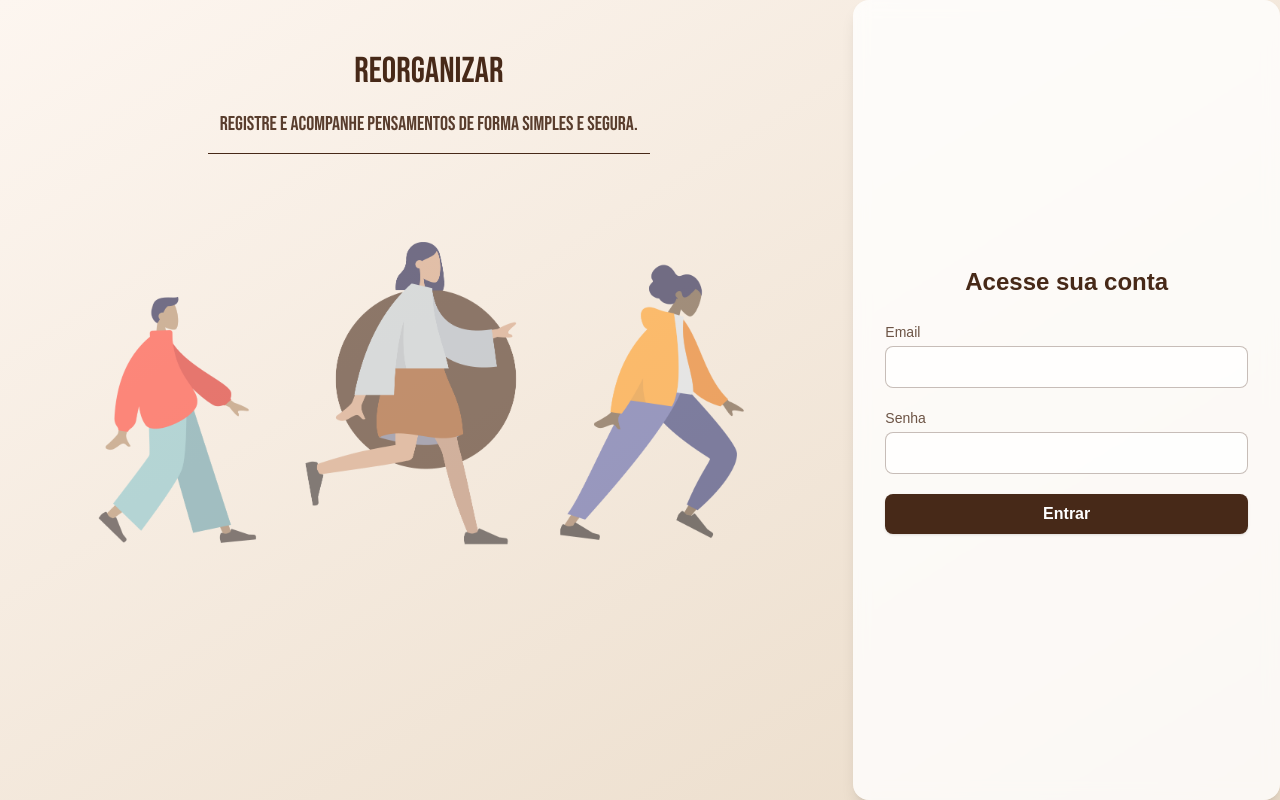
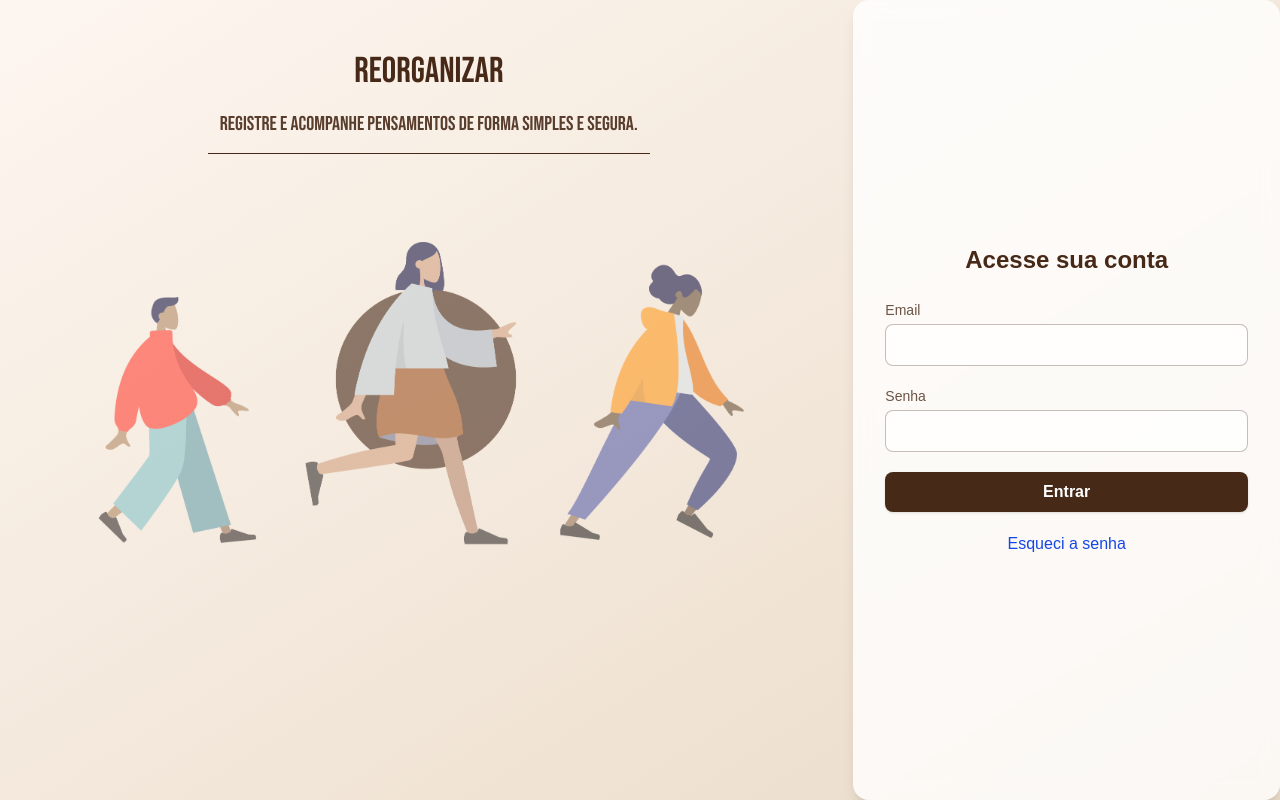
Before and after one commit to CMatchelo/mindlog, a Next.js app: page /login in a window 1280 px wide. Built offline with nearby package versions, Linux system fonts and the light colour scheme; no server answers.

Commit message:
Minor Fix

```diff
--- a/src/Contexts/AuthContext.tsx
+++ b/src/Contexts/AuthContext.tsx
@@ -7,6 +7,7 @@ import { createContext, useEffect, useState } from "react";
 import { auth } from "../../firebase";
 import React from "react";
 import { Client, Professional, Admin, UserType } from "@/Types/user";
+import { Thought } from "@/Types/thoughts";
 
 type AppUser = Professional | Client | Admin | null;
 
@@ -15,6 +16,7 @@ interface AuthContextType {
   loading: boolean;
   loginAcc: (email: string, password: string) => Promise<void>;
   signOut: () => Promise<void>;
+  addThought?: (thought: any) => void; // <-- nova função
 }
 
 const AuthContext = createContext<AuthContextType>({
@@ -22,6 +24,7 @@ const AuthContext = createContext<AuthContextType>({
   loading: true,
   loginAcc: async () => {},
   signOut: async () => {},
+  addThought: () => {},
 });
 
 export const AuthProvider = ({ children }: { children: React.ReactNode }) => {
@@ -37,18 +40,15 @@ export const AuthProvider = ({ children }: { children: React.ReactNode }) => {
       }
 
       try {
-        // pega o token para autenticar na API
         const token = await fbUser.getIdToken();
 
         const res = await fetch("/api/getUser", {
           method: "GET",
           headers: {
             "Content-type": "application/json",
-            Authorization: `Bearer ${token}`
+            Authorization: `Bearer ${token}`,
           },
         });
-
-        console.log("Resposta da API:", res);
 
         if (!res.ok) throw new Error("Erro ao buscar usuário");
 
@@ -81,6 +81,19 @@ export const AuthProvider = ({ children }: { children: React.ReactNode }) => {
     }
   };
 
+  const addThought = (thought: Thought) => {
+    setUser((prev) => {
+      if (!prev) return prev;
+      if ("thoughts" in prev) {
+        return {
+          ...prev,
+          thoughts: [thought, ...(prev.thoughts ?? [])],
+        };
+      }
+      return prev;
+    });
+  };
+
   const errorHandle = (err: unknown) => {
     if (err instanceof FirebaseError) {
       const msg = getFirebaseErrorMessage(err.code);
@@ -96,6 +109,7 @@ export const AuthProvider = ({ children }: { children: React.ReactNode }) => {
         loading,
         loginAcc,
         signOut,
+        addThought, // <-- expõe no contexto
       }}
     >
       {children}
--- a/src/app/login/page.tsx
+++ b/src/app/login/page.tsx
@@ -7,6 +7,7 @@ import { useForm } from "react-hook-form";
 import { redirectByRole } from "@/utils/redirectByRole";
 import { Bebas_Neue } from "next/font/google";
 import LoadingScreen from "@/components/LoadingScreen";
+import { getAuth, sendPasswordResetEmail } from "firebase/auth";
 
 const bebasNeue = Bebas_Neue({
   subsets: ["latin"],
@@ -25,11 +26,17 @@ export default function Page() {
   const {
     register,
     handleSubmit,
+    watch,
     formState: { errors },
   } = useForm<LoginFormInputs>();
 
+  const auth = getAuth();
   const [checking, setChecking] = useState(false);
   const [loginError, setLoginError] = useState(false);
+  const [emailReset, setEmailReset] = useState("");
+  const [emailSent, setEmailSent] = useState(false);
+  const [emailError, setEmailError] = useState(false);
+  const emailValue = watch("email"); // pega o valor atual do campo email
 
   useEffect(() => {
     setChecking(true);
@@ -45,10 +52,25 @@ export default function Page() {
     try {
       await loginAcc(data.email, data.password);
     } catch (err) {
-      console.log(err);
+      console.error(err);
       setLoginError(true);
       setChecking(false);
     }
+  };
+
+  const sendResetEmail = async () => {
+    setChecking(true);
+    setEmailError(false);
+    setEmailSent(false);
+    try {
+      await sendPasswordResetEmail(auth, emailValue);
+      setEmailReset(emailValue);
+      setEmailSent(true);
+    } catch (err) {
+      setEmailError(true);
+      console.error("Erro ao enviar email", err);
+    }
+    setChecking(false);
   };
 
   if (loading) {
@@ -153,6 +175,16 @@ export default function Page() {
           >
             Entrar
           </button>
+          <div
+            className="w-full flex flex-col items-center cursor-pointer"
+            onClick={sendResetEmail}
+          >
+            {emailSent && <span>Um email foi enviado para {emailReset}</span>}
+            {emailError && <span>Confira o email e tente novamente</span>}
+            <span className="text-blue-700 hover:text-blue-900 hover:underline">
+              Esqueci a senha
+            </span>
+          </div>
         </form>
       </div>
     </div>
--- a/src/app/pacient/components/registerThought.tsx
+++ b/src/app/pacient/components/registerThought.tsx
@@ -76,14 +76,16 @@ export const RegisterTought = () => {
     handleSubmit,
     getValues,
     formState: { errors },
-    reset
+    reset,
   } = useForm<RegisterThoughtInputs>();
 
-  const { user } = useAuth();
+  const { user, addThought } = useAuth();
   const [step, setStep] = useState(1);
   const [savingThought, setSavingThought] = useState(false);
   const [displayPopup, setDisplayPopup] = useState(false);
-  const [popupMsg, setPopupMsg] = useState<string>("Pensamento salvo com sucesso")
+  const [popupMsg, setPopupMsg] = useState<string>(
+    "Pensamento salvo com sucesso"
+  );
 
   const handleRegisterThought = async (formData: RegisterThoughtInputs) => {
     setSavingThought(true);
@@ -105,15 +107,17 @@ export const RegisterTought = () => {
       await res.json();
 
       if (!res.ok) {
-        setPopupMsg("Erro ao registrar pensamento. Tente novamente")
+        setPopupMsg("Erro ao registrar pensamento. Tente novamente");
       } else {
         setStep(1);
         reset();
-        setPopupMsg("Pensamento registrado com sucesso")
+        setPopupMsg("Pensamento registrado com sucesso");
+        const newThought = { ...formData, createdAt: new Date() };
+        addThought?.(newThought);
       }
     } catch (err) {
       console.error("Erro ao registrar pensamento:", err);
-      setPopupMsg("Erro ao registrar pensamento. Tente novamente")
+      setPopupMsg("Erro ao registrar pensamento. Tente novamente");
     } finally {
       setSavingThought(false);
       setDisplayPopup(true);
@@ -143,9 +147,7 @@ export const RegisterTought = () => {
   };
 
   if (savingThought) {
-    return (
-      <LoadingScreen />
-    );
+    return <LoadingScreen />;
   }
 
   if (displayPopup) {
--- a/src/app/psi/page.tsx
+++ b/src/app/psi/page.tsx
@@ -45,11 +45,11 @@ export default function Page() {
       <div className="p-4 flex flex-col gap-4">
         <div className="bg-secondary2 p-2 rounded-md shadow-md space-y-3 sm:space-y-2">
           <div className="flex flex-row sm:items-baseline flex-wrap gap-1 text-base sm:text-lg">
-            <h2 className="">Olá </h2>
+            <span>Olá</span>
             <h2 className="font-bold">
-              {" "}
               {professional?.firstName} {professional?.lastName}{" "}
             </h2>
+            <span className="hidden sm:block">, seja bem-vindo(a)!</span>
           </div>
           <div className="flex flex-row sm:items-baseline flex-wrap gap-1 text-base sm:text-lg">
             <h2>CRP -</h2>
--- a/src/app/resetPassword/components/resetPasswordContent.tsx
+++ b/src/app/resetPassword/components/resetPasswordContent.tsx
@@ -83,7 +83,7 @@ export const ResetPasswordContent = () => {
 
   return (
     <div className="relative z-10 w-full max-w-md p-6 bg-white/80 rounded-2xl shadow-lg backdrop-blur-md">
-      <h1 className="text-2xl font-bold text-center mb-6">Redefinir Senha</h1>
+      <h1 className="text-2xl font-bold text-center mb-6">Criar Senha</h1>
 
       {status === "loading" && (
         <p className="text-center">Verificando link...</p>
--- a/src/components/Header.tsx
+++ b/src/components/Header.tsx
@@ -11,7 +11,7 @@ export const Header = () => {
     return (
         <header className="p-4 bg-primary1 text-white">
             <h1 className="text-2xl font-bold">Reorganizar</h1>
-            <button onClick={handleSignOut}> Sair </button>
+            <button className="cursor-pointer hover:underline" onClick={handleSignOut}> Sair </button>
         </header>
     )
 }
--- a/src/components/ThoughtCard.tsx
+++ b/src/components/ThoughtCard.tsx
@@ -18,10 +18,7 @@ export const ThoughtCard = ({ thought }: ThoughtProps) => {
     <div className="flex flex-col justify-between bg-secondary1 rounded-lg shadow-sm hover:shadow-md hover:bg-white transition">
       <div className="flex flex-col justify-between sm:flex-row items-start sm:items-center sm:items-centerjustify-between gap-3 p-4 bg-[#D8C2A9] rounded-t-lg">
         <div className="font-semibold text-lg">{thought.situation}</div>
-        <Button
-          classname="self-end"
-          onClick={() => setOpen(!open)}
-        >
+        <Button classname="self-end" onClick={() => setOpen(!open)}>
           Ver detalhes
         </Button>
       </div>
@@ -41,9 +38,10 @@ export const ThoughtCard = ({ thought }: ThoughtProps) => {
 
           <div className="font-semibold">Pensamento alternativo</div>
           <div>{thought.alternativeThought}</div>
-
           <div className="font-semibold">Data do registro</div>
-          <div>{creationDate.toLocaleDateString("pt-BR")}</div>
+          {creationDate && (
+            <div>{creationDate.toLocaleDateString("pt-BR")}</div>
+          )}
         </div>
       )}
     </div>
--- a/src/components/ThoughtTable.tsx
+++ b/src/components/ThoughtTable.tsx
@@ -11,8 +11,8 @@ export const ThoughtTable = ({ thoughts }: ThoughtTableProps) => {
       <h1 className="mt-4 mb-2 font-bold text-lg sm:text-xl">
         Pensamentos registrados
       </h1>
-      {thoughts.map((thought) => (
-        <ThoughtCard key={thought.id} thought={thought} />
+      {thoughts.map((thought, index) => (
+        <ThoughtCard key={thought.id ?? index} thought={thought} />
       ))}
     </div>
   );
```
